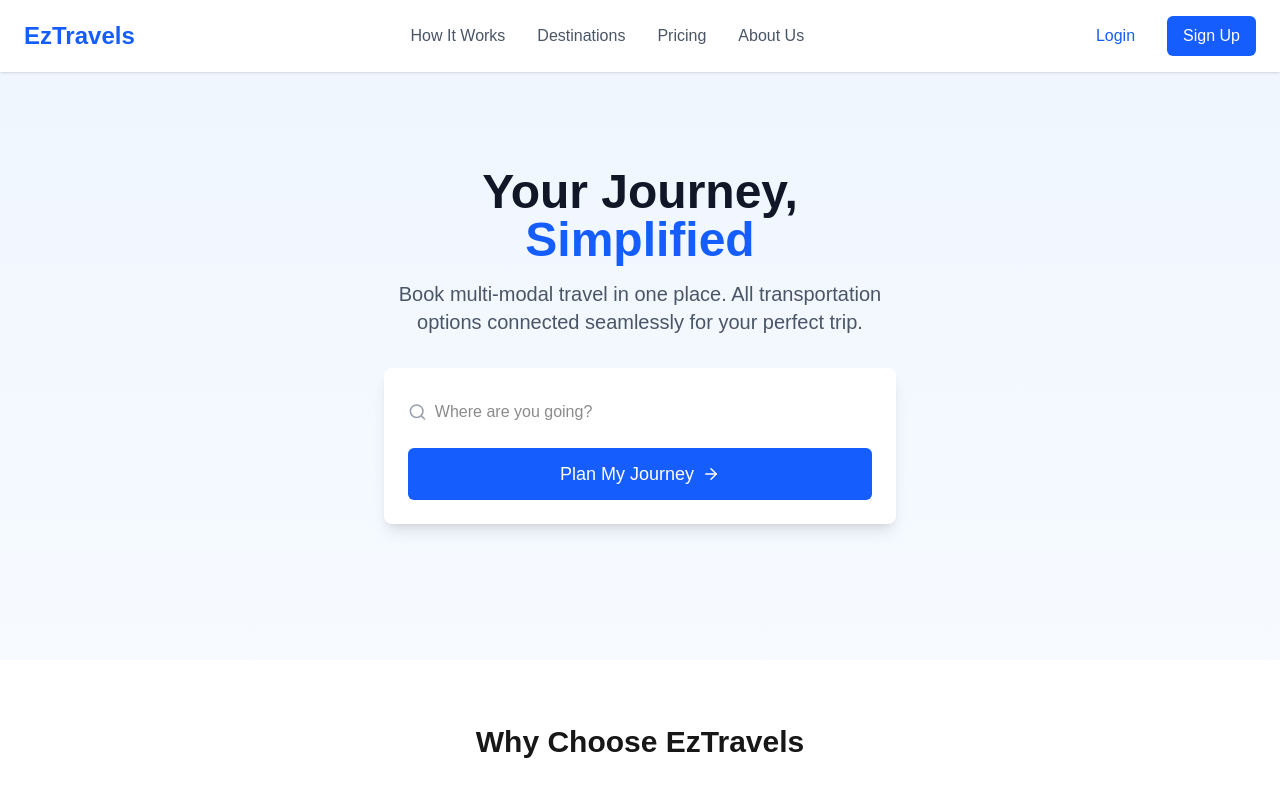
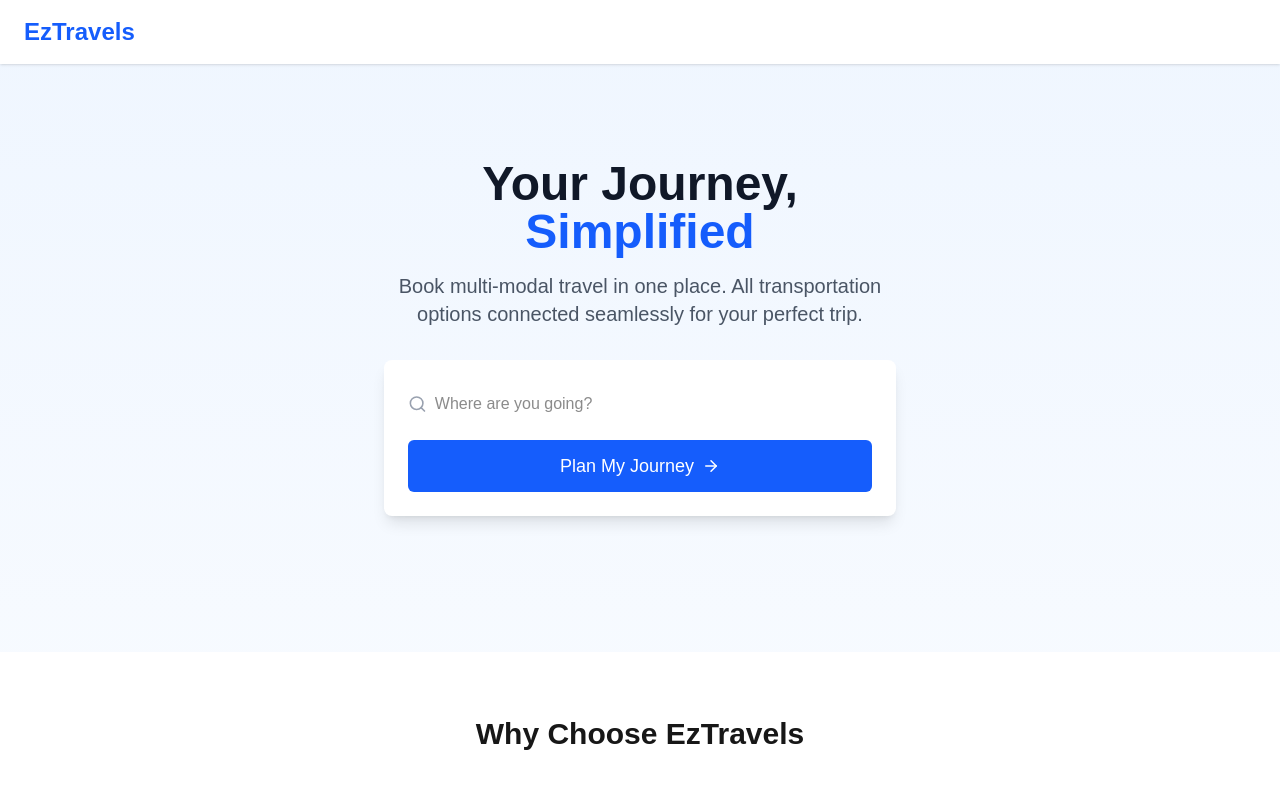
Before and after one commit to jasonschen3/ez-travel, a Next.js app: page / in a window 1280 px wide. Shown: the top 800 px of the page. Built offline with nearby package versions, Linux system fonts and the light colour scheme.

Commit message:
Remove links from navbar

```diff
--- a/src/app/components/Navbar.tsx
+++ b/src/app/components/Navbar.tsx
@@ -1,4 +1,4 @@
-import React from 'react';
+import React from "react";
 
 const Navbar = () => {
   return (
@@ -6,16 +6,6 @@ const Navbar = () => {
       <div className="flex items-center">
         <span className="text-2xl font-bold text-blue-600">EzTravels</span>
       </div>
-      <div className="hidden md:flex items-center space-x-8">
-        <a href="#" className="text-gray-600 hover:text-blue-600">How It Works</a>
-        <a href="#" className="text-gray-600 hover:text-blue-600">Destinations</a>
-        <a href="#" className="text-gray-600 hover:text-blue-600">Pricing</a>
-        <a href="#" className="text-gray-600 hover:text-blue-600">About Us</a>
-      </div>
-      <div className="flex items-center space-x-4">
-        <button className="px-4 py-2 text-blue-600 hover:text-blue-800">Login</button>
-        <button className="px-4 py-2 bg-blue-600 text-white rounded-md hover:bg-blue-700">Sign Up</button>
-      </div>
     </nav>
   );
 };
```
